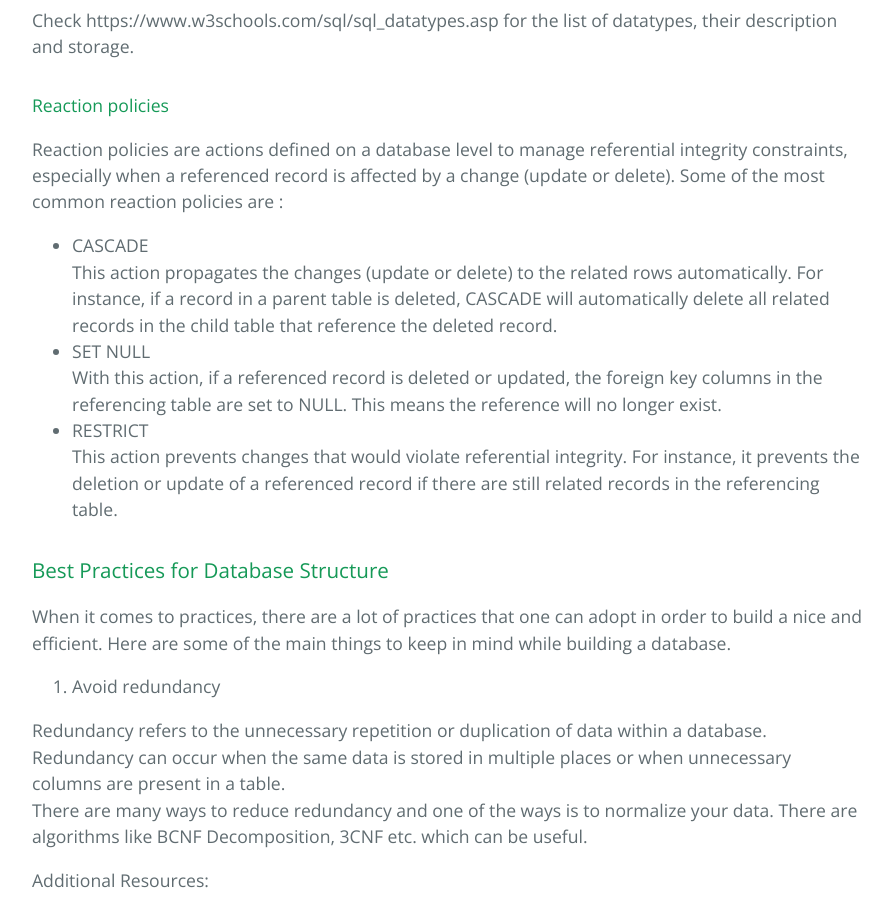
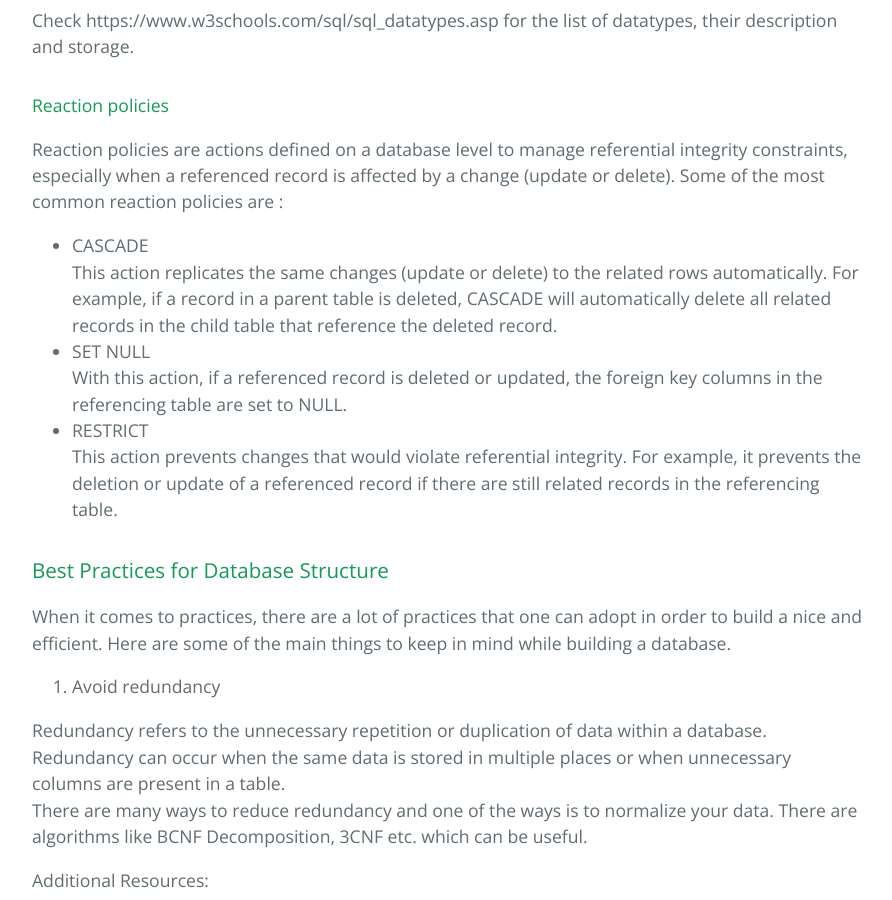
Before and after one commit to learning-software-engineering/learning-software-engineering.github.io, a Jekyll site: the page built from Topics/Tech_Stacks/SQL-creating_database.md, in a window 1280 px wide and 900 px high, scrolled down 2417 px. Shown: the whole window, without its empty margins (192-1084 px from the left). Built offline with Jekyll 4.4.1, drawn with Linux system fonts in a browser that asks for light colours; our own code applies the rules of GitHub Pages for plain Markdown files.

Commit message:
Update SQL-creating_database.md

```diff
--- a/Topics/Tech_Stacks/SQL-creating_database.md
+++ b/Topics/Tech_Stacks/SQL-creating_database.md
@@ -68,11 +68,11 @@ Check https://www.w3schools.com/sql/sql_datatypes.asp for the list of datatypes,
 Reaction policies are actions defined on a database level to manage referential integrity constraints, especially when a referenced record is affected by a change (update or delete).
 Some of the most common reaction policies are :
 - CASCADE<br>
-  This action propagates the changes (update or delete) to the related rows automatically. For instance, if a record in a parent table is deleted, CASCADE will automatically delete all related records in the child table that reference the deleted record.
+  This action replicates the same changes (update or delete) to the related rows automatically. For example, if a record in a parent table is deleted, CASCADE will automatically delete all related records in the child table that reference the deleted record.
 - SET NULL<br>
-  With this action, if a referenced record is deleted or updated, the foreign key columns in the referencing table are set to NULL. This means the reference will no longer exist.
+  With this action, if a referenced record is deleted or updated, the foreign key columns in the referencing table are set to NULL.
 - RESTRICT<br>
-  This action prevents changes that would violate referential integrity. For instance, it prevents the deletion or update of a referenced record if there are still related records in the referencing table.
+  This action prevents changes that would violate referential integrity. For example, it prevents the deletion or update of a referenced record if there are still related records in the referencing table.
 
 ### Best Practices for Database Structure
 When it comes to practices, there are a lot of practices that one can adopt in order to build a nice and efficient. Here are some of the main things to keep in mind while building a database.
```
